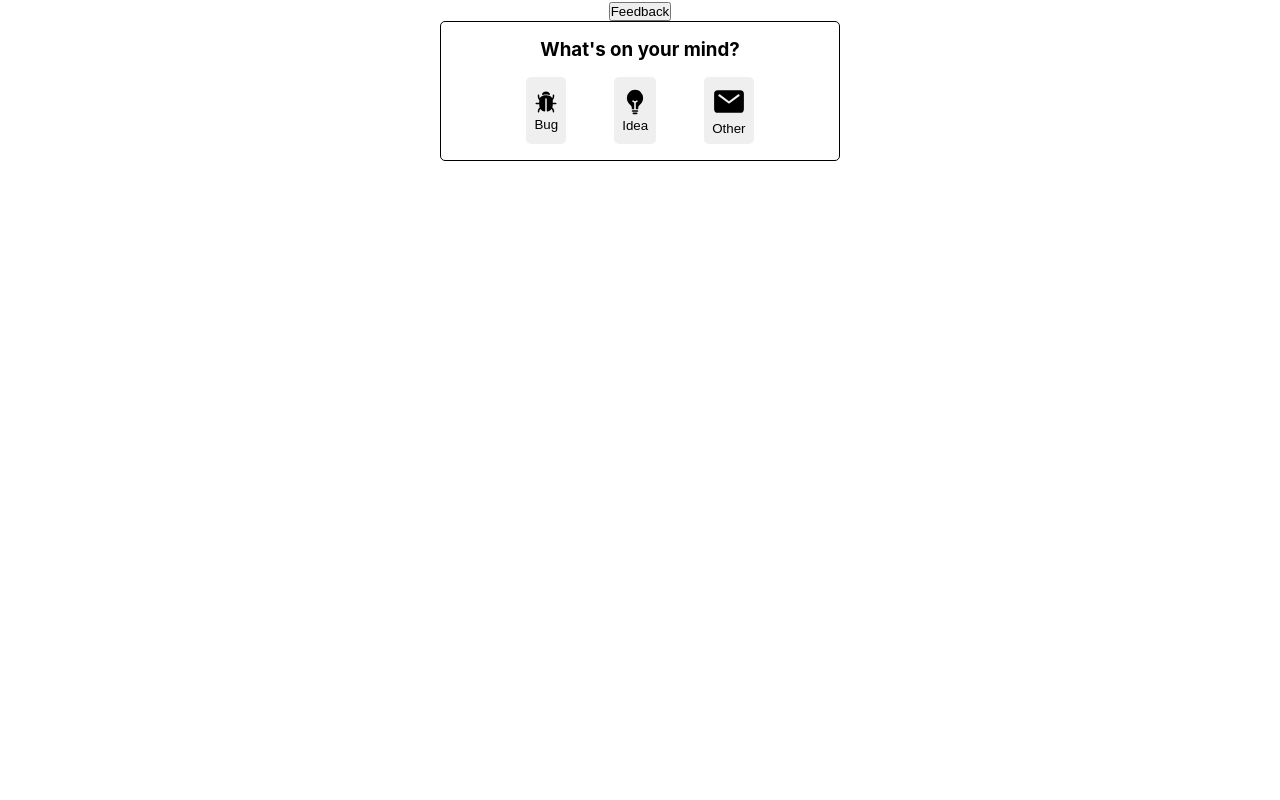
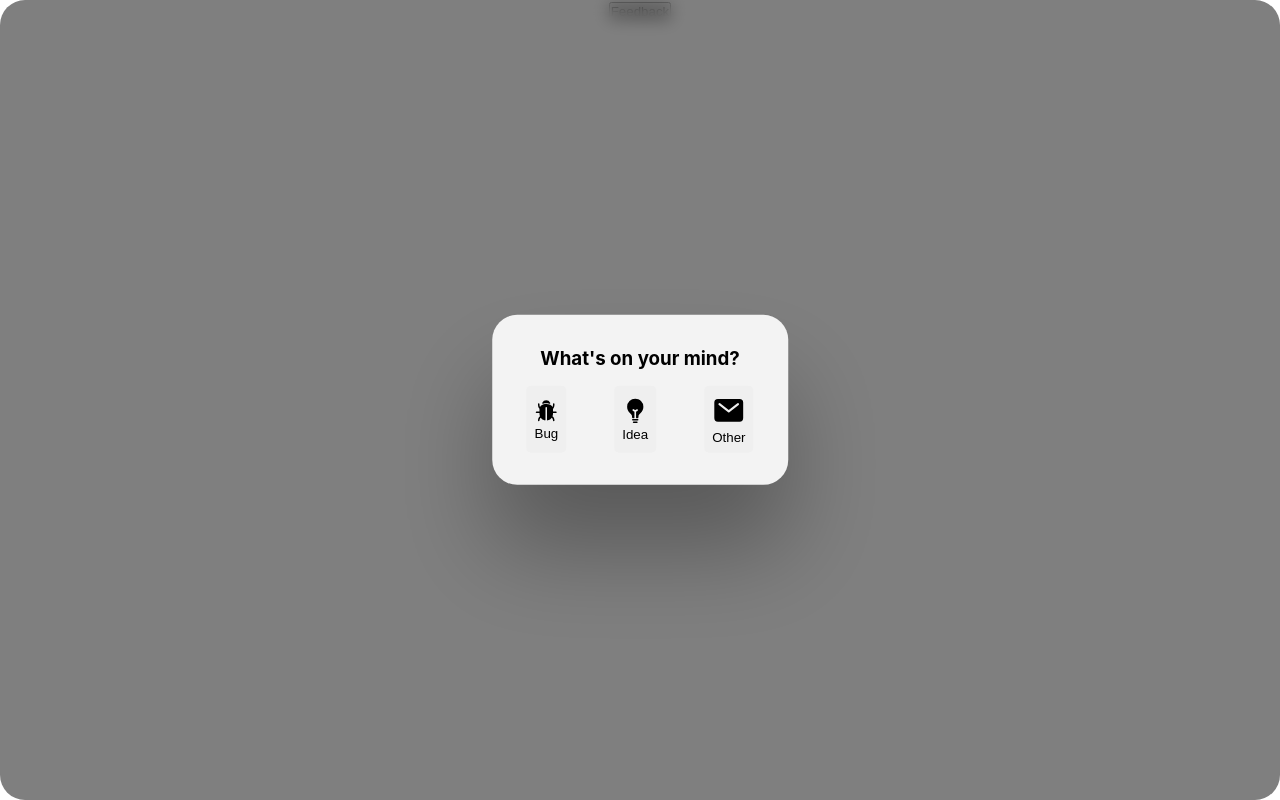
Before and after one commit to josephDorsey/feedback-modal, a React (Create React App) app: page / in a window 1280 px wide. Both pictures are taken after a click on the button "Feedback". Built offline with nearby package versions, Linux system fonts and the light colour scheme.

Commit message:
feat: Add style to modal and overlay

```diff
--- a/src/Components/FeedbackModal.css
+++ b/src/Components/FeedbackModal.css
@@ -1,10 +1,38 @@
-.feedback-modal {
+/* .feedback-modal {
   border: 1px solid black;
   border-radius: 5px;
   width: 400px;
   margin: 0 auto;
+} */
+.overlay {
+  position: fixed;
+  top: 0;
+  left: 0;
+  width: 100%;
+  height: 100%;
+  background-color: rgba(0, 0, 0, 0.5);
+  /* Blurs the background */
+  backdrop-filter: blur(8px);
+  border-radius: 25px;
+  /* for phones and ipads */
+  -webkit-backdrop-filter: blur(8px);
+  z-index: 100;
+  transition: all 0.5s;
 }
-
+.feedback-modal {
+  position: fixed;
+  top: 50%;
+  left: 50%;
+  transform: translate(-50%, -50%);
+  max-width: 25rem;
+  background-color: #f3f3f3;
+  /* background-image: linear-gradient(white, lightgray); */
+  padding: 1rem 2rem;
+  box-shadow: 0 4rem 6rem rgb(0 0 0 / 30%);
+  z-index: 1000;
+  transition: all 0.5s;
+  border-radius: 25px;
+}
 .feedback-modal__options-container {
   display: flex;
   justify-content: center;
@@ -66,7 +94,7 @@
 
 .bug-labels-container {
   display: flex;
-  flex-direction: column;
+  /* flex-direction: column; */
   align-items: start;
   justify-content: center;
   gap: 0.5rem;
```
